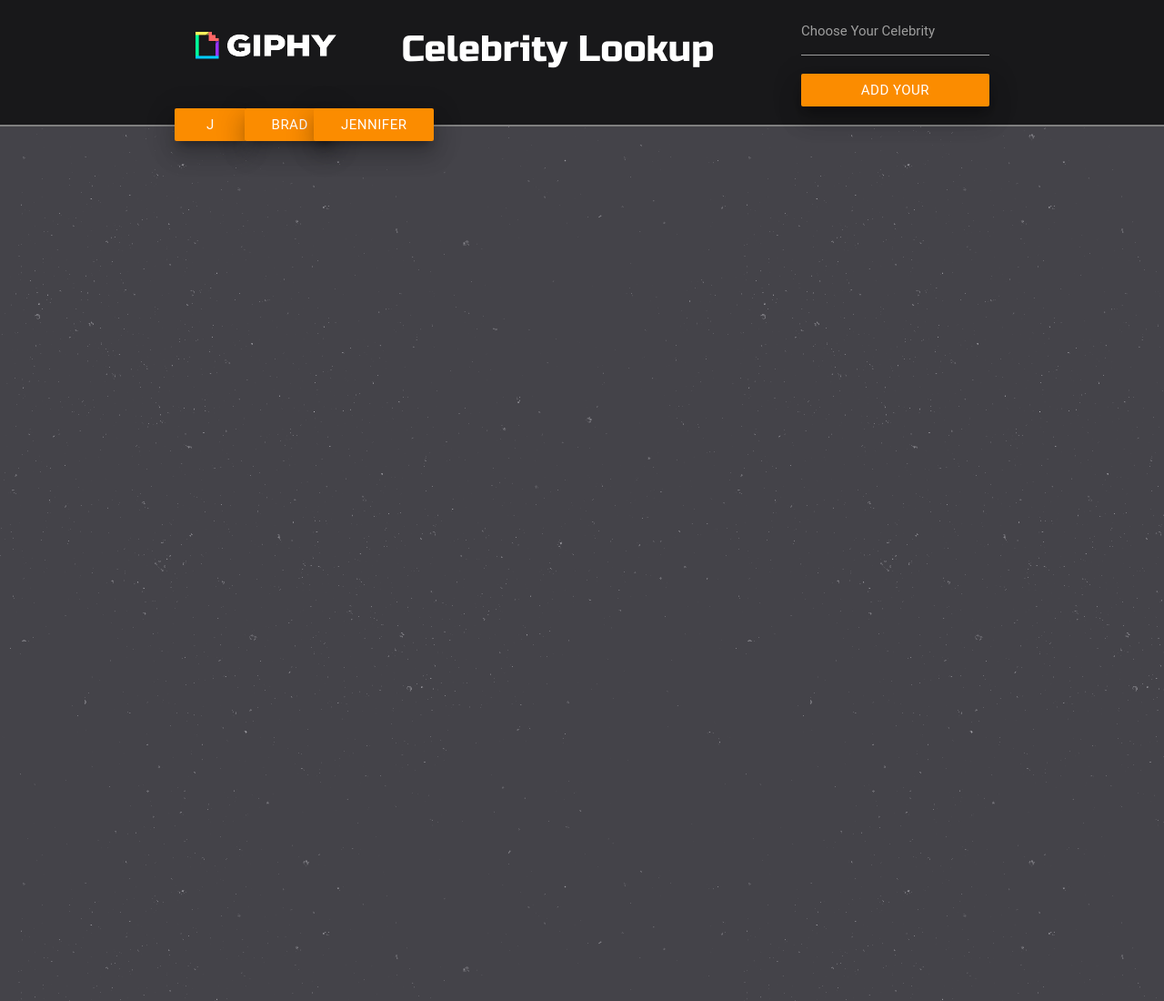
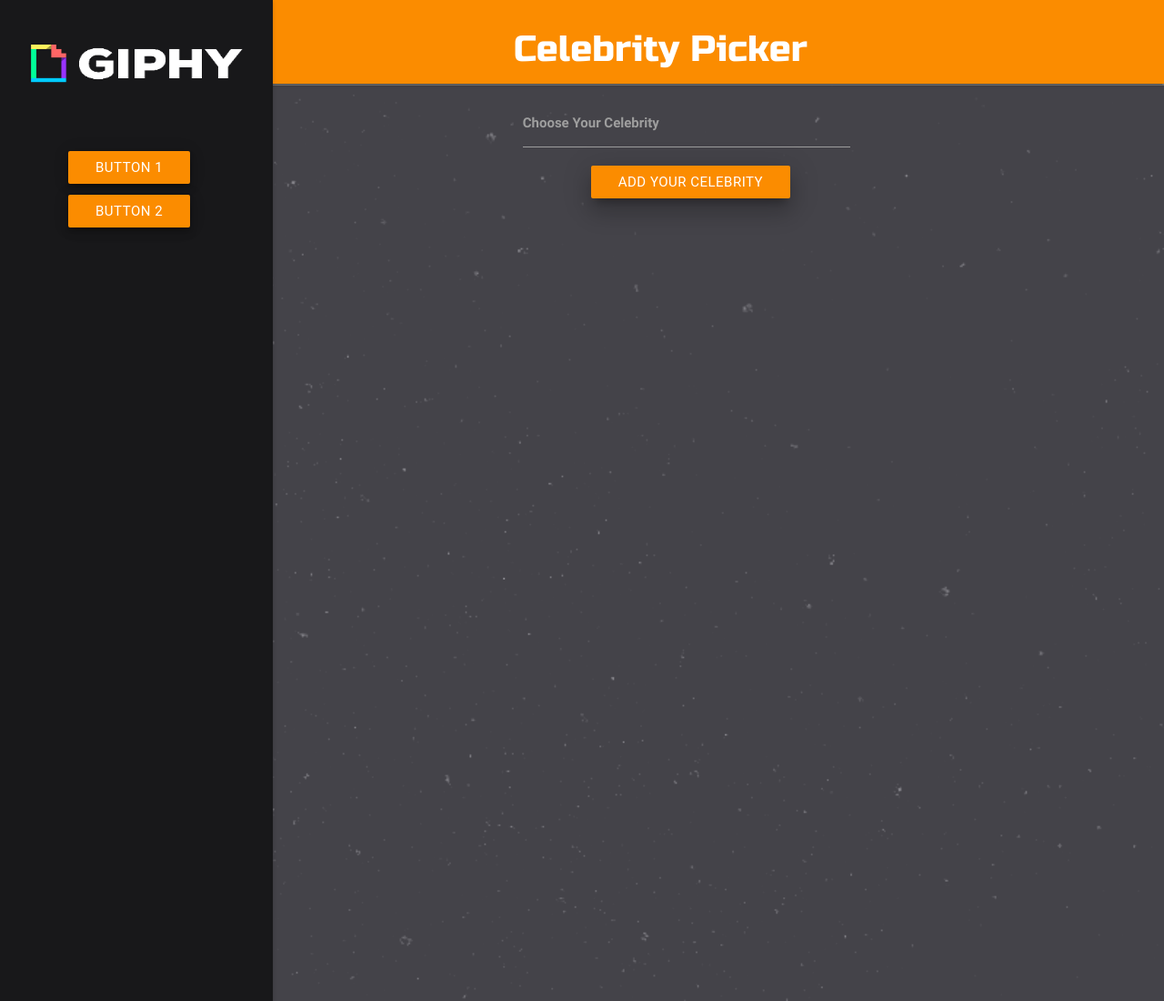
Before and after one commit to Nfinley/GIPHY-API, a PHP site: page / in a window 1280 px wide. Shown: the whole page at 91% size. Run offline with PHP 8.4, Linux system fonts and the light colour scheme; some libraries are stand-ins or nearby versions; some web fonts are replaced.

Commit message:
Styled page and beginning to put buttons on page

```diff
--- a/assets/css/style.css
+++ b/assets/css/style.css
@@ -5,6 +5,7 @@ font-family: 'Bungee', cursive;
 
 body {
 	background-image: url("assets/images/stardust.png");
+	/*overflow-y: hidden;*/
 	 /*no-repeat cover cover; */
 
  }
@@ -14,6 +15,7 @@ h1 {
 	color: white;
 	margin-left: 20px;
 	font-size: 40px;
+	text-align: center;
 }
 
 header {
@@ -22,9 +24,44 @@ header {
 	border-bottom: 2px solid grey;
 }
 
+nav {
+	height: 92px;
+ }
+
+ label {
+ 	font-size: 20px;
+ 	font-weight: bolder;
+ }
+
+ input {
+ 	color: white;
+
+ }
+
+
+.buttons {
+	margin-left: 10px;
+}
 
 img {
-	height: 100px;
-	width: 200px;
+	height: 140px;
+	width: 300px;
 
 }
+.btn {
+	margin-left: 75px;
+}
+
+.side-nav.fixed {
+	background-color: #18181A;
+}
+
+
+/*This is the styling for the div container 'row' */
+.row {
+	margin-bottom: 0px;
+}
+
+.main {
+	height: 700px;
+}
--- a/assets/javascript/app.js
+++ b/assets/javascript/app.js
@@ -22,34 +22,79 @@
 
 
 // Variables
-giphyObj: {
-	topics: ["Coldplay", "The Beatles", "Beyonce", "Miley Cyrus", "Kim Kardashian", "Angelina Jolie", "Justin Bieber", "Taylor Swift", "Drake", "Brad Pitt", "George Clooney", "Mariah Carey", "Jennifer Aniston", "Power Rangers" ]
+giphyObj = {
+    topics: [
+    	"Coldplay",
+    	"The Beatles",
+    	"Beyonce",
+    	"Miley Cyrus",
+    	"Kim Kardashian",
+    	"Angelina Jolie",
+    	"Justin Bieber",
+    	"Taylor Swift",
+    	"Drake",
+    	"Brad Pitt",
+    	"George Clooney",
+    	"Mariah Carey",
+    	"Jennifer Aniston",
+    	"Power Rangers"],
 
 
+    // Functions
+    buildButtons: function() {
 
+        // Deletes the movies prior to adding new movies (this is necessary otherwise you will have repeat buttons)
 
+        // Figure out what id I need to target
+        $('#buttonsview').empty();
 
+        // Loops through the array of movies
+        for (var i = 0; i < this.topics.length; i++) {
 
+            // Then dynamicaly generates buttons for each movie in the array
 
-	// Functions
-	buildButtons: function(){
+            // Note the jQUery syntax here...
+            var li = $('<li>');
+            li.addClass('padding-bold').addId('buttonsview');
 
-		// Deletes the movies prior to adding new movies (this is necessary otherwise you will have repeat buttons)
-		$('#buttonsView').empty();
+            var buildButton = $('<button>'); // This code $('<button>') is all jQuery needs to create the beginning and end tag. (<button></button>)
+            buildButton.addClass('waves-effect waves-light btn orange darken-1 z-depth-3'); // Added a class
+            buildButton.attr('data-name', this.topics[i]); // Added a data-attribute
+            buildButton.text(this.movies[i]); // Provided the initial button text
 
-		// Loops through the array of movies
-		for (var i = 0; i < topics.length; i++){
-
-			// Then dynamicaly generates buttons for each movie in the array
-
-			// Note the jQUery syntax here...
-		    var a = $('<button>') // This code $('<button>') is all jQuery needs to create the beginning and end tag. (<button></button>)
-		    a.addClass('movie'); // Added a class
-		    a.attr('data-name', movies[i]); // Added a data-attribute
-		    a.text(movies[i]); // Provided the initial button text
-		    $('#buttonsView').append(a); // Added the button to the HTML
-		}
-	}
+            $('#nav-mobile').append(li); // Added the li to the ul element
+        }
+    }
 
 
 }
+
+
+// ========================================================
+
+// This function handles events where one button is clicked
+$('#addCeleb').on('click', function() {
+
+    // This line of code will grab the input from the textbox
+    var celeb = $('#celeb-input').val().trim();
+    console.log(celeb);
+    // The movie from the textbox is then added to our array
+    giphyObj.topics.push(celeb);
+
+    // Our array then runs which handles the processing of our movie array
+    renderButtons();
+
+    // We have this line so that users can hit "enter" instead of clicking on ht button and it won't move to the next page
+    return false;
+})
+
+// ========================================================
+
+// Generic function for displaying the movieInfo
+$(document).on('click', '.movie', displayMovieInfo);
+
+
+// ========================================================
+
+// This calls the renderButtons() function
+renderButtons();
--- a/index.html
+++ b/index.html
@@ -26,51 +26,58 @@
 </head>
 
 <body>
-    <!--     <div id='wrap'> -->
-    <!-- Title Header -->
-    <header>
+    <header class="grey">
+        <nav class="top-nav teal orange darken-1">
             <div class="container">
                 <div class="row">
-                <div class="col s3">
-                    <div class="valign-wrapper">
-                        <img src="assets/images/giphy.gif" class="headerImage valign">
+                    <div class="col s12 m9 l10 offset-m3 offset-l2">
+                        <div class="nav-wrapper">
+                            <h1 class="page-title">Celebrity Picker</h1>
                         </div>
-                </div>
-                <div class="col s6">
-                    <div class="valign-wrapper">
-                        <h1 class="center-align valign"> Celebrity Lookup </h1>
-                    </div>
-                </div>
-                <div class="input-field col s3">
-
-                            <label for="celeb-input">Choose Your Celebrity</label>
-                            <input type="text" id="celeb-input">
-                            <br>
-                            <!-- Button triggers new movie to be added -->
-                            <button class="waves-effect waves-light btn orange darken-1 z-depth-5" id="addCeleb" type="button" value="Add Your Celebrity">Add Your Celebrity</button>
 
                     </div>
                 </div>
             </div>
+        </nav>
+        <div class="container"><a href="#" data-activates="nav-mobile" class="button-collapse top-nav full hide-on-large-only"><i class="material-icons">menu</i></a></div>
+        <ul id="nav-mobile" class="side-nav fixed">
+            <li class="logo">
+                <img id="logo-container" class="logo" src="assets/images/giphy.gif">
+            </li>
+            <!-- <li class="search">
+                <div class="search-wrapper card">
+                    <input id="search"><i class="material-icons">search</i>
+                    <div class="search-results"></div>
+                </div>
+            </li> -->
+            <li class=" padding bold" id="buttonsview">
+                <button class="waves-effect waves-light btn orange darken-1 z-depth-3">Button 1</button>
+            </li>
+            <li class=" padding bold">
+                <button class="waves-effect waves-light btn orange darken-1 z-depth-3">Button 2</button>
+            </li>
+        </ul>
     </header>
-    <!-- TO HOUSE THE BUTTONS -->
+    <!-- For the header -->
+    <!-- Body contents -->
+    <main>
         <div class="container">
         <div class="row">
-        <!-- Hard coded at first -->
+            <div class="col s12 m5 l5 "></div>
+            <div class="input-field col s12 m5 l5 ">
+                    <input id="addCeleb" type="text" class="validate">
+                    <label for="addCeleb">Choose Your Celebrity</label>
 
-            <div class="col s1 col m1 col l1">
-            <!-- For the buttons -->
-                <button class="waves-effect waves-light btn orange darken-1 z-depth-5" id="addCeleb" type="button" value="Add Your Celebrity">J Lo</button> </div>
-                 <div class="col s1 col m1 col l1">
-                <button class="waves-effect waves-light btn orange darken-1 z-depth-5" id="addCeleb" type="button" value="Add Your Celebrity">Brad</button>
+                <br>
+                <!-- Button triggers new movie to be added -->
+                <button class="waves-effect waves-light btn orange darken-1 z-depth-5" id="addCeleb" type="button" value="Add Your Celebrity">Add Your Celebrity</button>
             </div>
-                 <div class="col s1 col m1 col l1">
-                <button class="waves-effect waves-light btn orange darken-1 z-depth-5" id="addCeleb" type="button" value="Add Your Celebrity">Jennifer</button></div>
 
-                <!-- Dynamically update them to display and add class of col m1 to be in one column -->
+
+            <div class="col s12 m2 l2 "></div>
         </div>
         </div>
-    </div>
+    </main>
     <!-- A divider above where the images go -->
     <!--  <div class="divider"></div> -->
     <!--         <div id="push"> </div>
@@ -91,11 +98,18 @@
     <!-- link to js file that supports the backstretch piece -->
     <script type="text/javascript" src="assets/javascript/javascript.js"></script>
     <!-- Creates a background image that sizes -->
-   <!--  <script type="text/javascript">
+    <script type="text/javascript">
     $(document).ready(function() {
         $.backstretch('assets/images/stardust.png');
     });
-    </script> -->
+    </script>
+    <script type="text/javascript">
+    $('.button-collapse').sideNav({
+        menuWidth: 300, // Default is 240
+        edge: 'left', // Choose the horizontal origin
+        closeOnClick: true // Closes side-nav on <a> clicks, useful for Angular/Meteor
+    });
+    </script>
     <audio id="audioplayer"></audio>
 </body>
 
```
Lines whose indentation alone changed are shown as unchanged.
